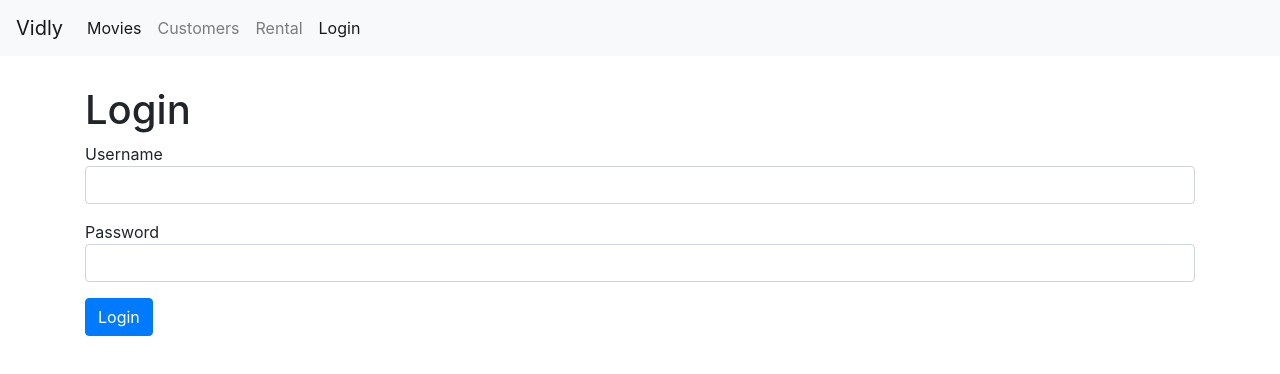
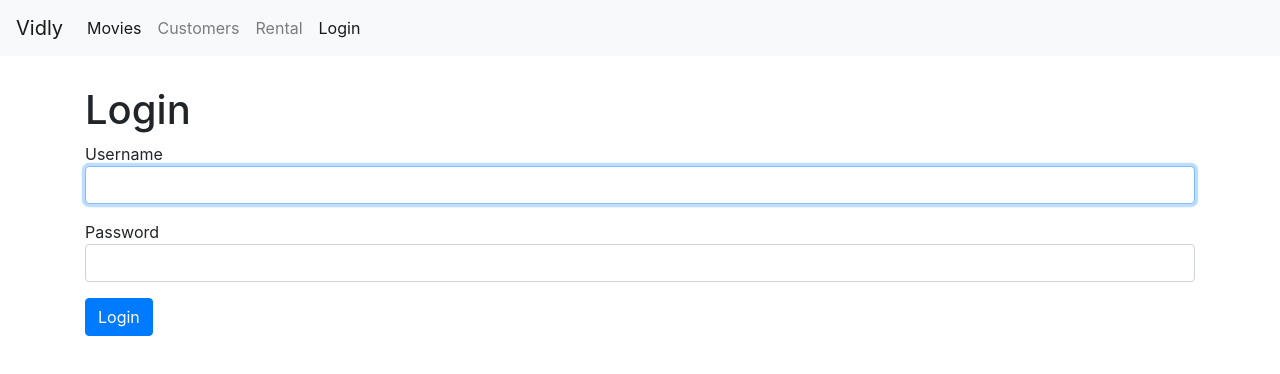
Before and after one commit to mojtabavi/Programing-Training, a React (Create React App) app in the folder React/vidly/: page /login in a window 1280 px wide. Shown: the top 374 px of the page. Built offline with nearby package versions, Linux system fonts and the light colour scheme.

Commit message:
React-Form Refs

```diff
--- a/React/vidly/src/components/loginForm.jsx
+++ b/React/vidly/src/components/loginForm.jsx
@@ -2,9 +2,12 @@ import React, { Component } from 'react';
 
 
 class LoginForm extends Component {
+    username = React.createRef();
+
     handleSubmit = e => {
         e.preventDefault();
 
+        const username = this.username.current.value;
         //Call the Server
         console.log('Submitted');
     };
@@ -18,7 +21,7 @@ class LoginForm extends Component {
             <form onSubmit={this.handleSubmit}>
               <div className="form-group">
                 <lable htmlFor="username">Username</lable>
-                <input id="username" type="text" className="form-control" type="text" />
+                <input autoFocus ref={this.username} id="username" type="text" className="form-control" type="text" />
                 <small></small>
               </div>
               <div className="form-group">
```
